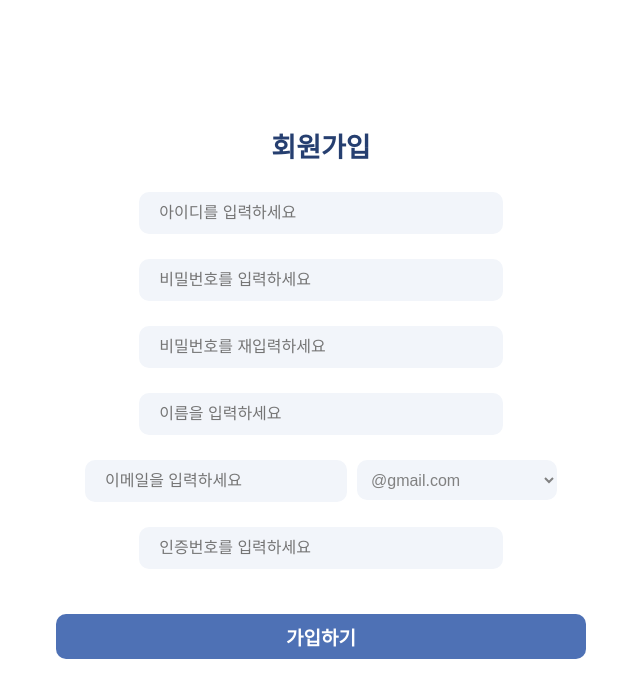
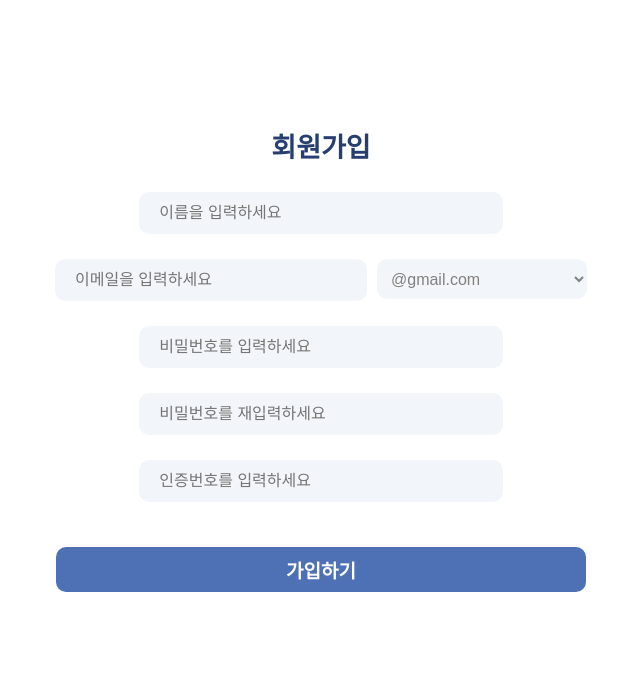
Before and after one commit to DEV-dsm/DISCO_FrontEnd_new, a React (Create React App) app in the folder reactapp/: page /SignUp in a window 1280 px wide. Shown: the top 698 px of the page, without its empty margins (319-959 px from the left). Built offline with nearby package versions, Linux system fonts and the light colour scheme.

Commit message:
👀 :: chore :: Signup 변경

```diff
--- a/reactapp/src/pages/auth/SignUp.jsx
+++ b/reactapp/src/pages/auth/SignUp.jsx
@@ -1,32 +1,44 @@
-import React from "react";
+import React, { useState }from "react";
 import styled from "styled-components";
 import AuthTitle from "../../components/common/AuthTitle";
 import AuthButton from "../../components/common/AuthButton";
+import { useNavigate } from "react-router-dom";
+import axios from "axios";
 
 /**
  * @return 회원가입
  */
 
 export default function SignUp() {
+
   return (
     <>
       <Container>
         <AuthTitle title="회원가입" />
         <InputBox>
-          <Input type="text" placeholder="아이디를 입력하세요" />
-          <Input type="password" placeholder="비밀번호를 입력하세요" />
-          <Input type="password" placeholder="비밀번호를 재입력하세요" />
-          <Input type="text" placeholder="이름을 입력하세요" />
+          <Input
+            type="text"
+            placeholder="이름을 입력하세요"
+          />
           <Email>
             <EmailInput type="email" placeholder="이메일을 입력하세요" />
             <Selection>
               <Option value={"gmail"}>@gmail.com</Option>
               <Option value={"naver"}>@naver.com</Option>
               <Option value={"daum"}>@daum.com</Option>
+              <Option value={"user"}>사용자 지정</Option>
             </Selection>
           </Email>
+          <Input
+            type="password"
+            placeholder="비밀번호를 입력하세요"
+          />
+          <Input
+            type="password"
+            placeholder="비밀번호를 재입력하세요"
+          />
           <Input type="text" placeholder="인증번호를 입력하세요" />
-          <AuthButton text="가입하기" />
+          <AuthButton text="가입하기"/>
         </InputBox>
       </Container>
     </>
@@ -70,7 +82,7 @@ const EmailInput = styled.input`
   margin-bottom: 25px;
   padding-left: 20px;
   display: inline-block;
-  width: 240px;
+  width: 290px;
   height: 40px;
   font-size: 16px;
   font-weight: 500;
@@ -88,7 +100,7 @@ const Selection = styled.select`
   padding: 0px 10px;
   display: inline-block;
   margin: 0px 0px 0px 10px;
-  width: 200px;
+  width: 210px;
   height: 40px;
   font-size: 16px;
   font-weight: 500;
```
